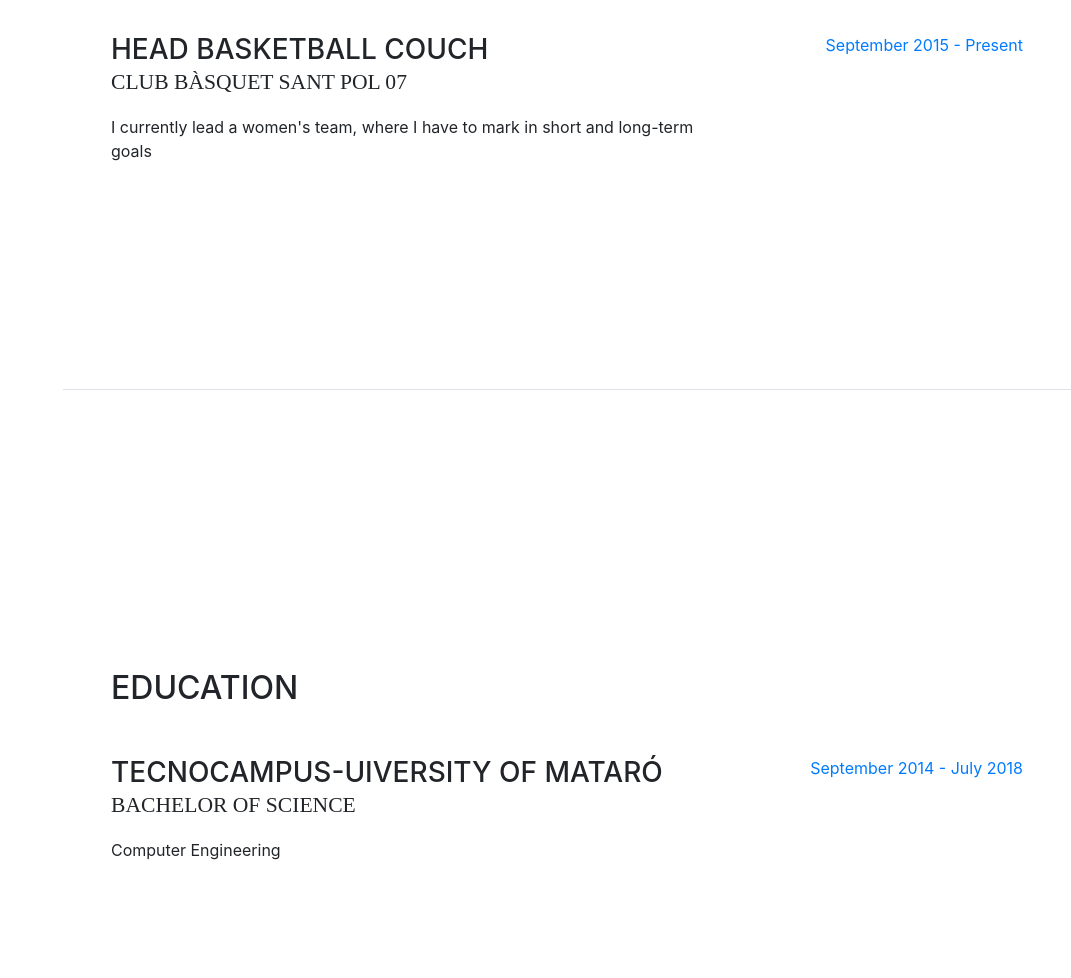
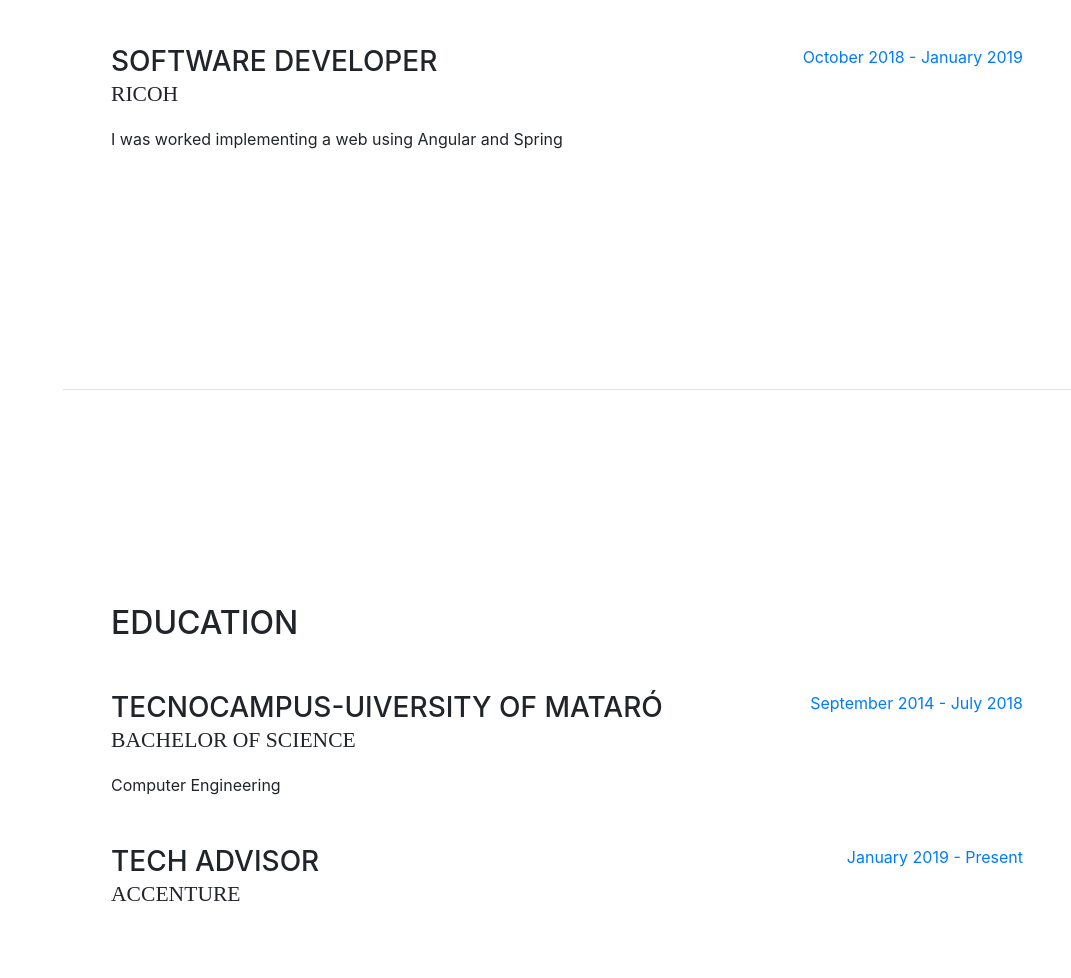
Before and after one commit to AlbertGomezReverter/albertgomezreverter.github.io, a website with bundled scripts: page index.html in a window 1280 px wide. Shown: the part 1210-2188 px from the top of the page, without its empty margins (209-1280 px from the left). Built offline with nearby package versions, Linux system fonts and the light colour scheme; a web font is replaced by a local one.

Commit message:
Add new work

```diff
--- a/index.html
+++ b/index.html
@@ -118,12 +118,12 @@
 
         <div class="resume-item d-flex flex-column flex-md-row mb-5">
           <div class="resume-content mr-auto">
-            <h3 class="mb-0">Head Basketball Couch</h3>
-            <div class="subheading mb-3">Club Bàsquet Sant Pol 07</div>
-            <p>I currently lead a women's team, where I have to mark in short and long-term goals</p>
+            <h3 class="mb-0">Software Developer</h3>
+            <div class="subheading mb-3">Ricoh</div>
+            <p>I was worked implementing a web using Angular and Spring</p>
           </div>
           <div class="resume-date text-md-right">
-            <span class="text-primary">September 2015 - Present</span>
+            <span class="text-primary">October 2018 - January 2019</span>
           </div>
         </div>
 
@@ -154,6 +154,17 @@
           </div>
           <div class="resume-date text-md-right">
             <span class="text-primary">September 2014 - July 2018</span>
+          </div>
+        </div>
+
+        <div class="resume-item d-flex flex-column flex-md-row mb-5">
+          <div class="resume-content mr-auto">
+            <h3 class="mb-0">Tech Advisor</h3>
+            <div class="subheading mb-3">Accenture</div>
+           <!-- <p>I was worked implementing a web using Angular and Spring</p> -->
+          </div>
+          <div class="resume-date text-md-right">
+            <span class="text-primary">January 2019 - Present</span>
           </div>
         </div>
 
```
